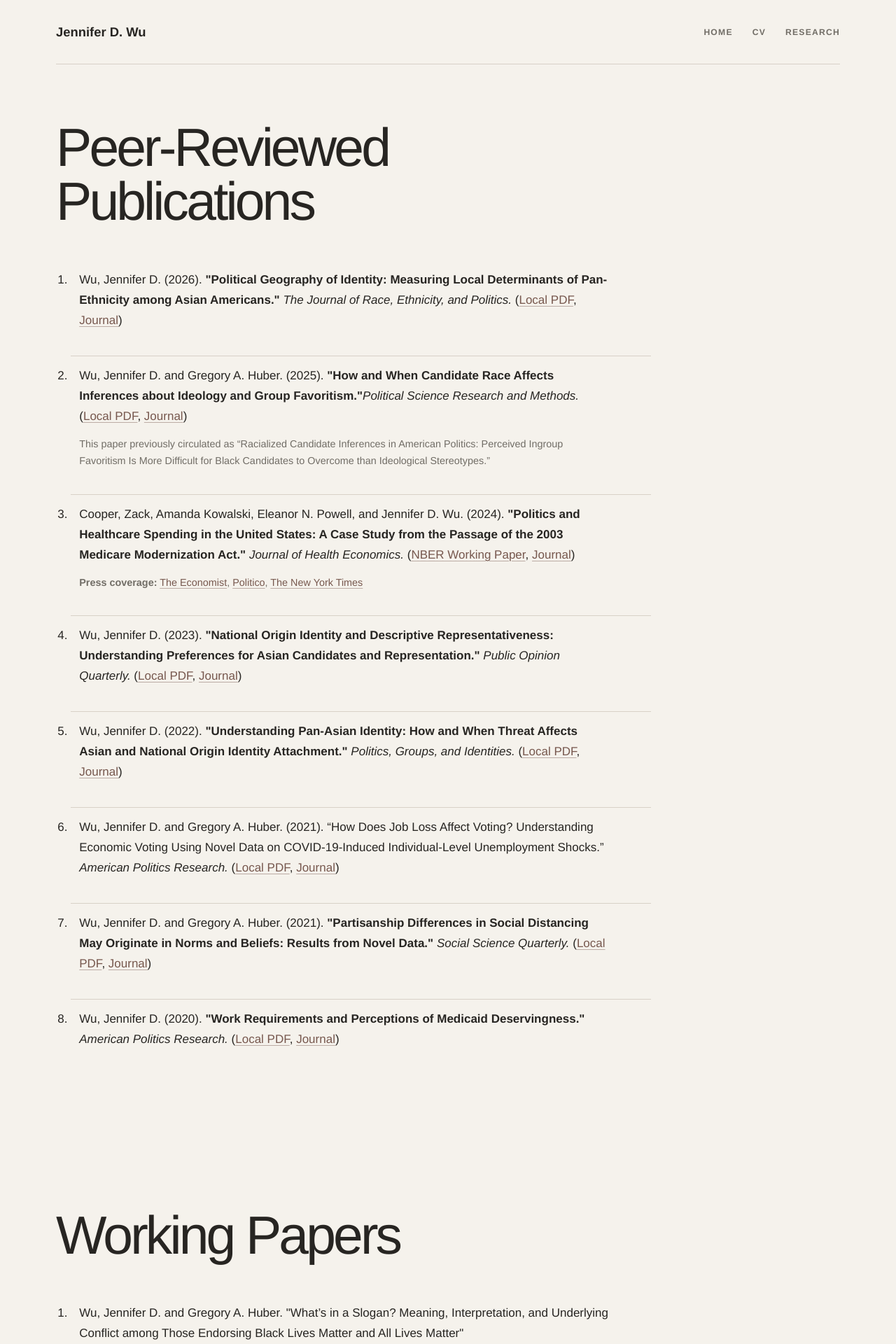
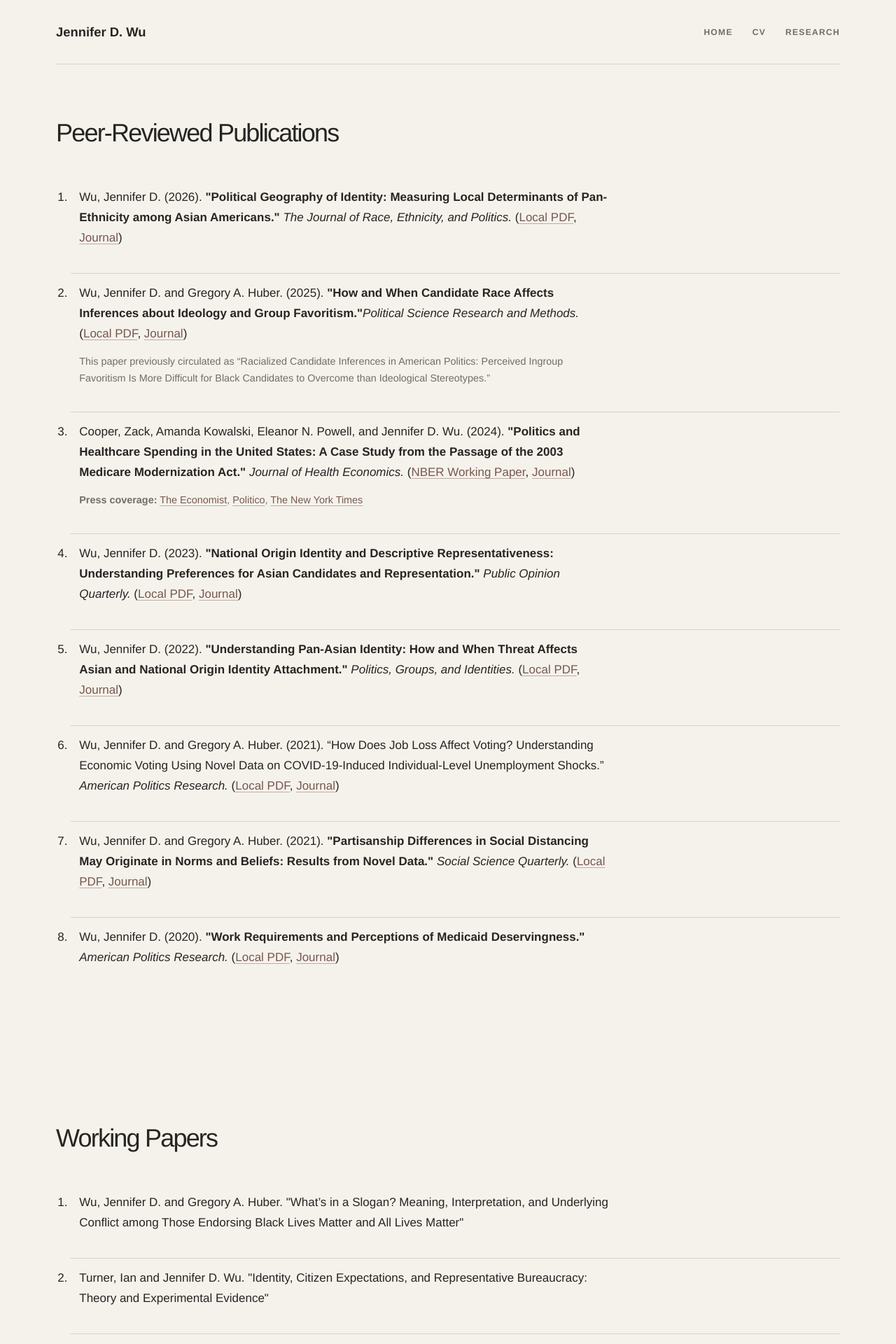
Before and after one commit to wujend/wujend.github.io, a Jekyll site: the page built from research/index.html, in a window 1280 px wide. Shown: the top 1920 px of the page at 70% size. Built offline with Jekyll 4.4.1, drawn with Linux system fonts in a browser that asks for light colours.

Commit message:
Update main.css

```diff
--- a/css/main.css
+++ b/css/main.css
@@ -393,14 +393,14 @@ footer p {
    Publications
 -------------------------------------------------- */
 .publications {
-  max-width: 850px;
+  max-width: none;
   padding: 80px 0 110px;
 }
 
 .publications h1 {
   margin: 0 0 60px;
   font-family: var(--sans);
-  font-size: clamp(2.8rem, 6vw, 5rem);
+  font-size: 2.25rem;
   font-weight: 400;
   letter-spacing: -0.05em;
   line-height: 1;
```
